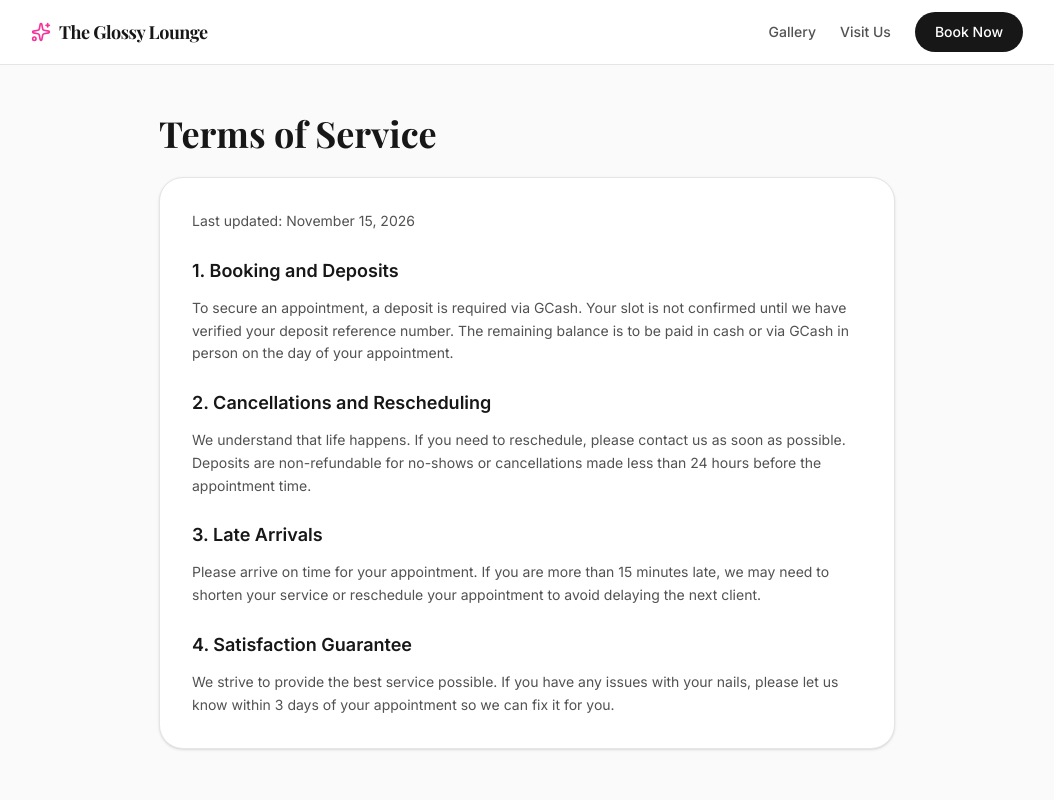
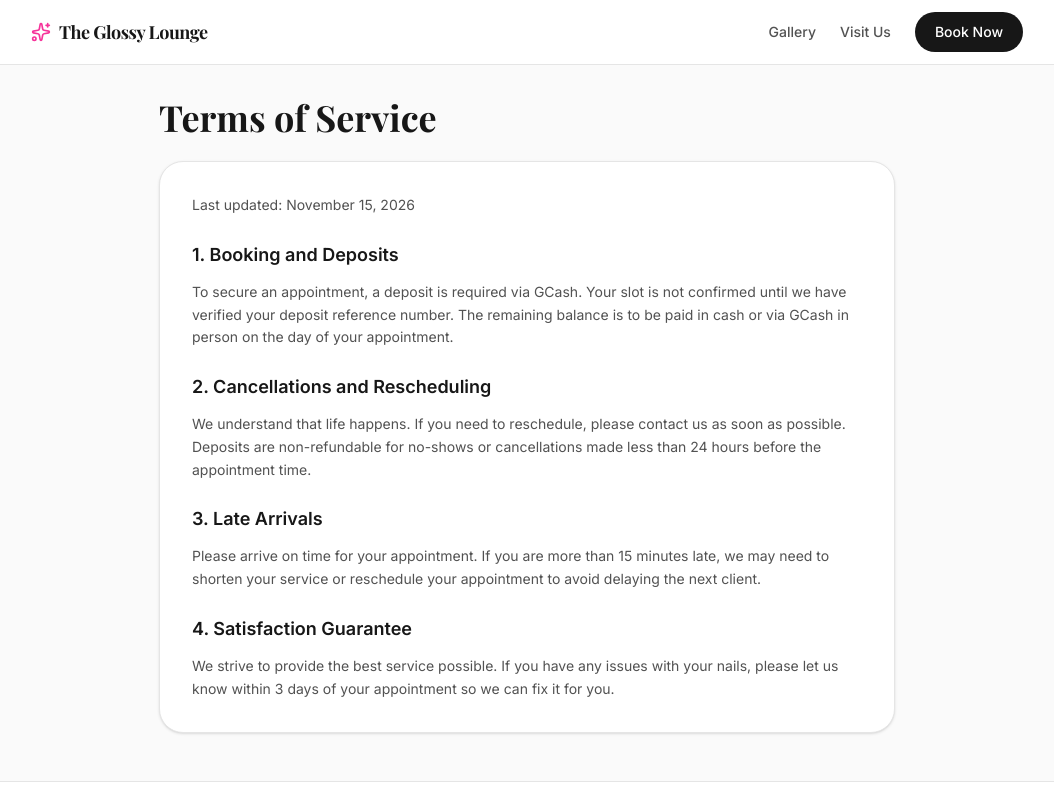
Before and after one commit to justincornelio2019-eng/the-glossy-lounge2, a Next.js app: page /terms in a window 1280 px wide. Shown: the top 800 px of the page, without its empty margins (113-1167 px from the left). Built offline with nearby package versions, Linux system fonts and the light colour scheme; a web font is replaced by a local one.

Commit message:
style: removed extra bottom padding on legal pages

```diff
--- a/src/app/(public)/privacy/page.tsx
+++ b/src/app/(public)/privacy/page.tsx
@@ -1,12 +1,11 @@
 // src/app/(public)/privacy/page.tsx
 import { Navbar } from "@/components/layout/Navbar";
-import Link from "next/link";
 
 export default function PrivacyPage() {
   return (
-    <div className="bg-neutral-50 pb-24 md:pb-12 overflow-x-hidden">
+    <div className="bg-neutral-50 overflow-x-hidden">
       <Navbar />
-      <div className="max-w-3xl mx-auto px-4 pt-12 pb-12 w-full">
+      <div className="max-w-3xl mx-auto px-4 pt-8 pb-12 w-full">
         <h1 className="font-serif text-3xl md:text-4xl font-bold text-neutral-900 mb-6">Privacy Policy</h1>
         <div className="bg-white rounded-3xl p-6 md:p-8 shadow-sm border border-neutral-200 space-y-6 text-neutral-600 text-sm leading-relaxed">
 
--- a/src/app/(public)/terms/page.tsx
+++ b/src/app/(public)/terms/page.tsx
@@ -1,12 +1,11 @@
 // src/app/(public)/terms/page.tsx
 import { Navbar } from "@/components/layout/Navbar";
-import Link from "next/link";
 
 export default function TermsPage() {
   return (
-    <div className="bg-neutral-50 pb-24 md:pb-12 overflow-x-hidden">
+    <div className="bg-neutral-50 overflow-x-hidden">
       <Navbar />
-      <div className="max-w-3xl mx-auto px-4 pt-12 pb-12 w-full">
+      <div className="max-w-3xl mx-auto px-4 pt-8 pb-12 w-full">
         <h1 className="font-serif text-3xl md:text-4xl font-bold text-neutral-900 mb-6">Terms of Service</h1>
         <div className="bg-white rounded-3xl p-6 md:p-8 shadow-sm border border-neutral-200 space-y-6 text-neutral-600 text-sm leading-relaxed">
 
```
